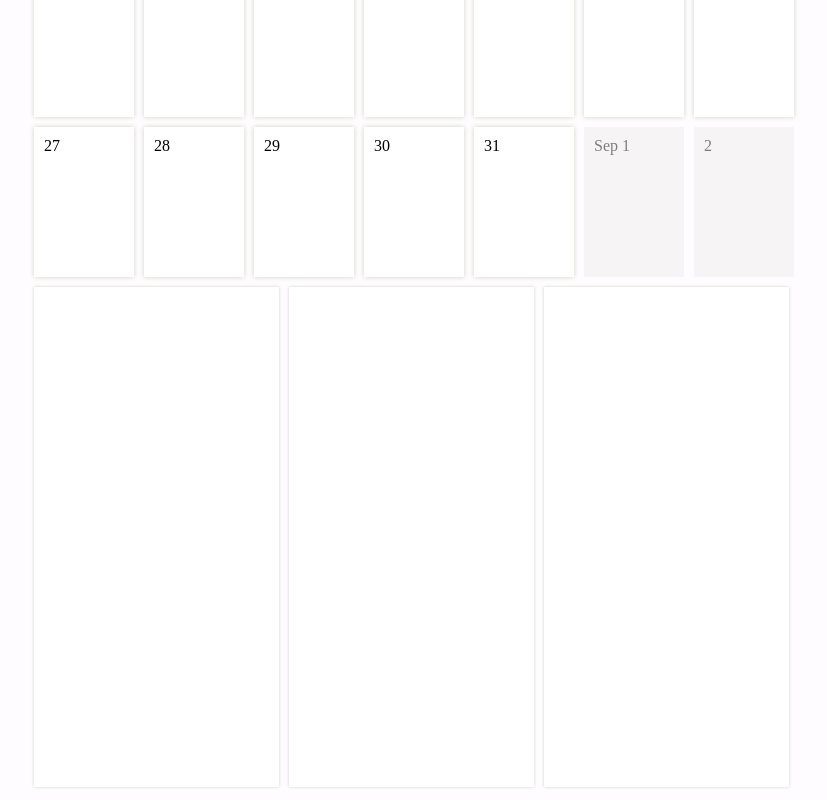
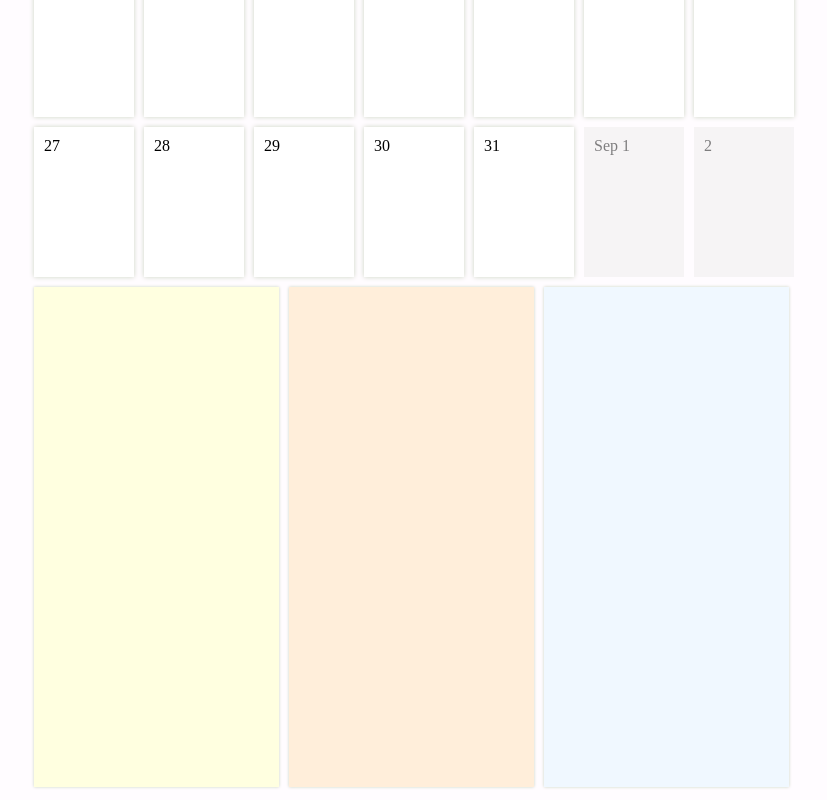
Before and after one commit to Virgarg7/MERN_CALENDAR, a React (Vite) app: page / in a window 1280 px wide. Shown: the part 658-1458 px from the top of the page, without its empty margins (226-1053 px from the left). Built offline with nearby package versions, Linux system fonts and the light colour scheme.

Commit message:
Added colors to container boxes

```diff
--- a/src/Components/CurrentBoxes/CurrentBoxes.jsx
+++ b/src/Components/CurrentBoxes/CurrentBoxes.jsx
@@ -3,9 +3,9 @@ import React from "react";
 export const CurrentBoxes = () => {
     return (
         <div id="currentBoxContainer">
-            <div className="currentBox"></div>
-            <div className="currentBox"></div>
-            <div className="currentBox"></div>
+            <div className="currentBox schedule"></div>
+            <div className="currentBox exams"></div>
+            <div className="currentBox assignments"></div>
         </div>
     )
 };
--- a/src/style.css
+++ b/src/style.css
@@ -99,6 +99,15 @@ body {
     flex-direction: column;
     justify-content: space-between;
   }
+  .schedule {
+    background-color: #ffffe0;
+  }
+  .exams {
+    background-color: #ffeeda;
+  }
+  .assignments {
+    background-color: #f0f8ff;
+  }
   #newEventModal, #deleteEventModal {
     z-index: 20;
     padding: 25px;
```
